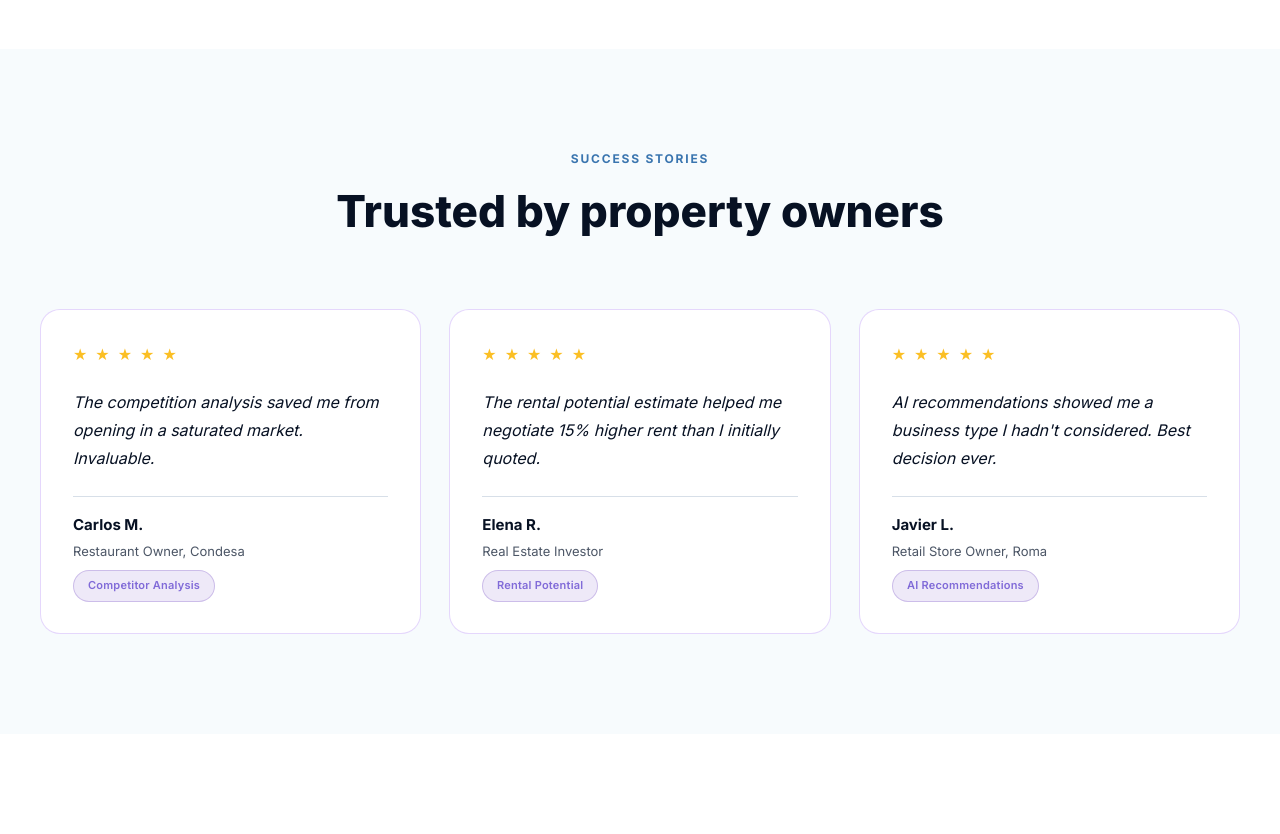
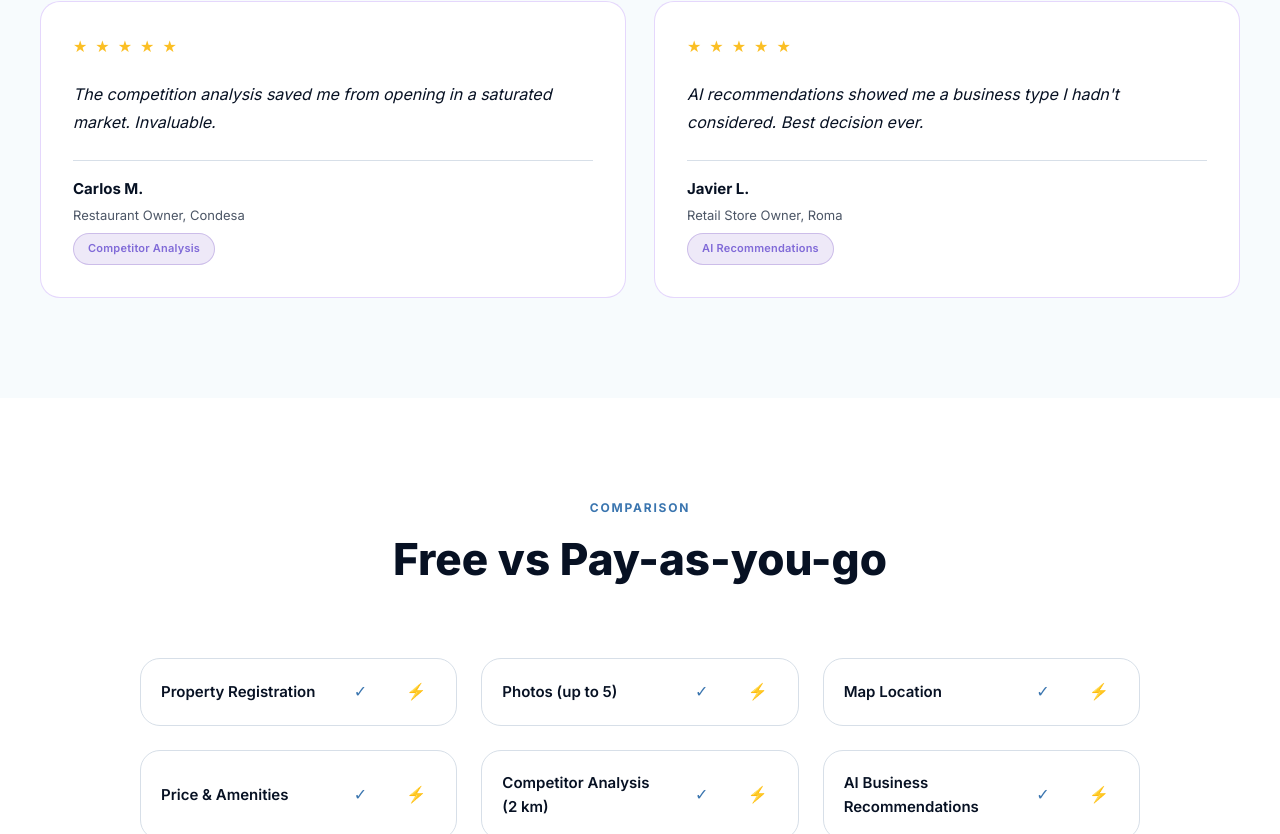
Before and after one commit to kinglee18/places, a Next.js app: page /upgrade in a window 1280 px wide. Shown: the part 1930-2764 px from the top of the page. Built offline with nearby package versions, Linux system fonts and the light colour scheme.

Commit message:
potential removed

```diff
--- a/app/upgrade/page.tsx
+++ b/app/upgrade/page.tsx
@@ -15,12 +15,6 @@ const proFeatures = [
     title: 'AI Recommendations',
     desc: 'Get personalized business type suggestions based on your property and location.',
     detail: 'Machine learning algorithms analyze your property to suggest the most promising uses.',
-  },
-  {
-    icon: '💰',
-    title: 'Rental Potential',
-    desc: 'Know your property\'s estimated rental value based on comparable properties.',
-    detail: 'Market-driven pricing data to maximize your rental income.',
   },
   {
     icon: '⚡',
@@ -59,12 +53,6 @@ const testimonials = [
     role: 'Restaurant Owner, Condesa',
     quote: 'The competition analysis saved me from opening in a saturated market. Invaluable.',
     highlight: 'Competitor Analysis',
-  },
-  {
-    name: 'Elena R.',
-    role: 'Real Estate Investor',
-    quote: 'The rental potential estimate helped me negotiate 15% higher rent than I initially quoted.',
-    highlight: 'Rental Potential',
   },
   {
     name: 'Javier L.',
```
Also changed, not shown: app/page.tsx (+1 -8 lines).
